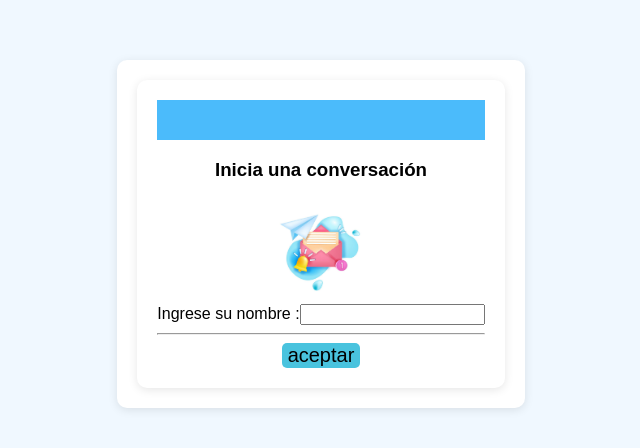
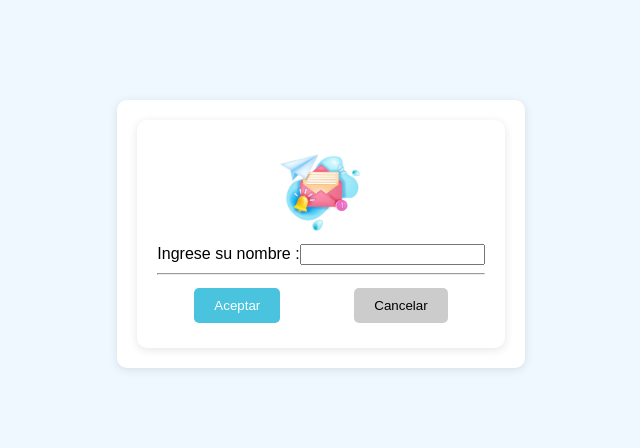
Before and after one commit to oscarburbano278/TicEnLsc, a React (Create React App) app: page /scanned in a window 1280 px wide. Shown: the part 166-614 px from the top of the page, without its empty margins (319-959 px from the left). Built offline with nearby package versions, Linux system fonts and the light colour scheme.

Commit message:
fixed styles

```diff
--- a/src/App.css
+++ b/src/App.css
@@ -85,3 +85,27 @@ p {
   max-width: 800px;
 
 }
+.headerStyle {
+  background-color: #f8f9fa;
+  padding: 20px;
+  text-align: center;
+  font-size: 24px;
+  font-weight: bold;
+}
+.modal-content button {
+  padding: 10px 20px;
+  margin: 5px;
+  border: none;
+  border-radius: 5px;
+  cursor: pointer;
+}
+
+.modal-content button:first-of-type {
+  background-color: #49C3DE;
+  color: white;
+}
+
+.modal-content button:last-of-type {
+  background-color: #ccc;
+  color: black;
+}
--- a/src/ScannedPage.js
+++ b/src/ScannedPage.js
@@ -1,39 +1,50 @@
-import React from 'react';
-import { Link } from 'react-router-dom';
+import React, { useState, useEffect } from 'react';
+import { useNavigate } from 'react-router-dom';
+import './App.css'; // Asegúrate de importar el archivo CSS
 
-function ScannedPage() {
-  const headerStyle = {
-    background: '#4BBBFB',
-    padding: '20px',
-    color: 'white',
+const ScannedPage = () => {
+  const [isModalOpen, setIsModalOpen] = useState(false);
+  const [name, setName] = useState('');
+  const navigate = useNavigate();
 
+  useEffect(() => {
+    // Simular la lectura del código QR y abrir el modal
+    setIsModalOpen(true);
+  }, []);
 
+  const handleAccept = () => {
+    // Redirigir a la página de chat con el nombre ingresado
+    navigate('/chat', { state: { name } });
+  };
+
+  const handleCancel = () => {
+    // Cerrar el modal
+    setIsModalOpen(false);
   };
 
   return (
-
-    <div className='container'>
-      <div style={headerStyle}>
-
-      </div>
-
-        <h3>Inicia una conversación</h3>
-            <div>
-            <img src="/imgConversation.jpg" alt="Ayuda" className="imageConv" />
-            <div>
-
-          <label htmlFor="nombre">Ingrese su nombre :</label>
-          <input type="text" id="nombre" />
-            <hr></hr>
-            <Link to="/acepR">
-                <button style={{ color: 'black', backgroundColor: '#49C3DE', border:'none', fontSize:'20px', borderRadius:'5px'}}>aceptar</button>
-            </Link>
-
+    <div className="container">
+      <img src="/imgConversation.jpg" alt="Ayuda" className="imageConv" />
+      {isModalOpen && (
+        <div className="modal">
+          <div className="modal-content">
+            <label htmlFor="nombre">Ingrese su nombre :</label>
+            <input
+              type="text"
+              id="nombre"
+              value={name}
+              onChange={(e) => setName(e.target.value)}
+            />
+            <hr />
+            <div className="btnM">
+              <button onClick={handleAccept}>Aceptar</button>
+              <button onClick={handleCancel}>Cancelar</button>
+            </div>
+          </div>
         </div>
-      </div>
+      )}
     </div>
-
   );
-}
+};
 
 export default ScannedPage;
```
